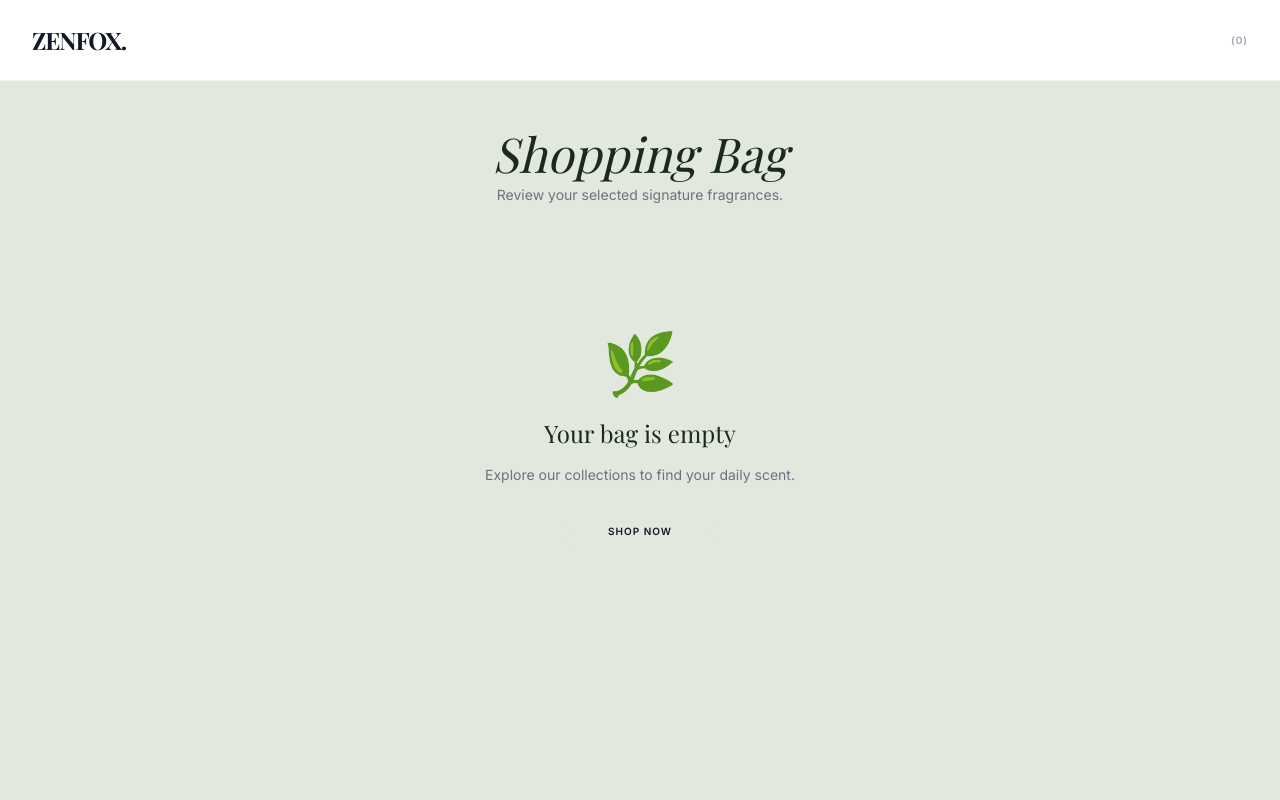
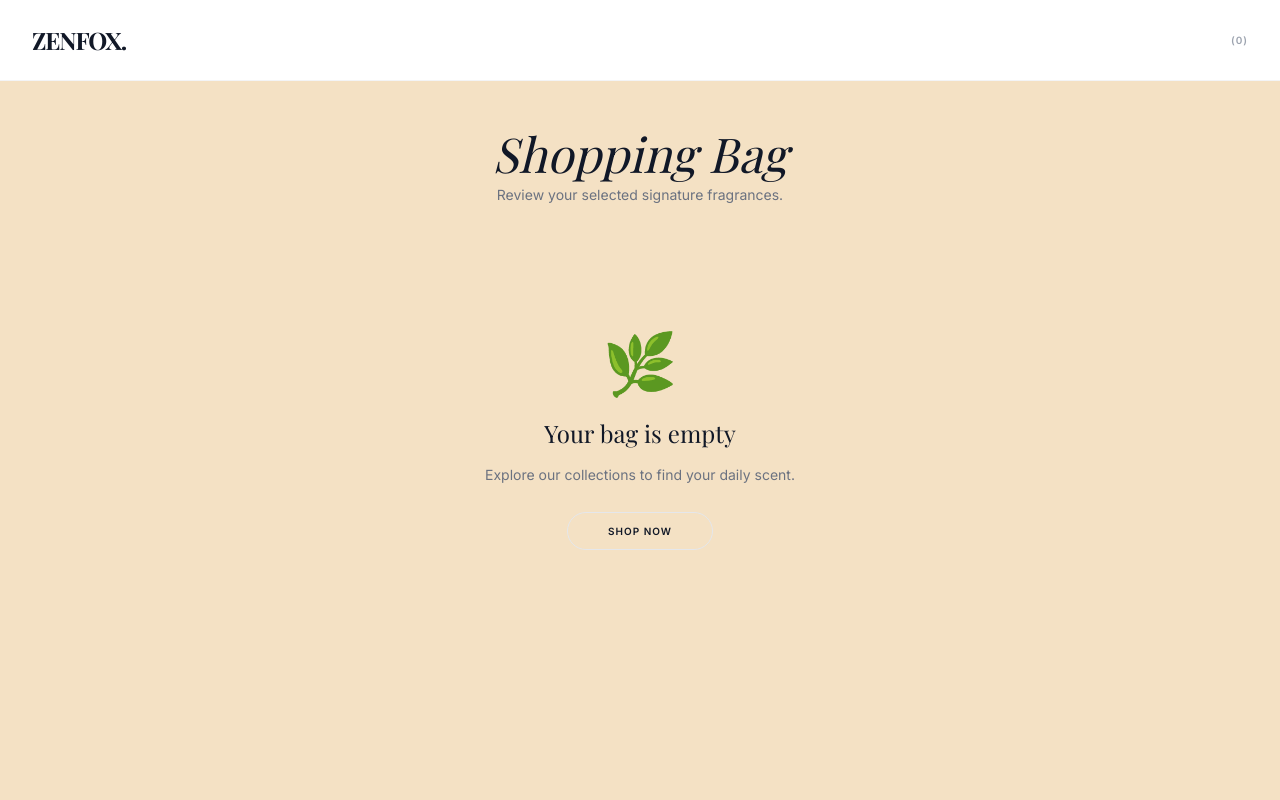
Before and after one commit to Hasan-cas/ecom, a Flask app: page /cart in a window 1280 px wide. Run offline with Flask 3, Linux system fonts and the light colour scheme; data that the repository does not hold is empty; some libraries are stand-ins or nearby versions; some web fonts are replaced.

Commit message:
Update cart.html

```diff
--- a/templates/cart.html
+++ b/templates/cart.html
@@ -7,15 +7,13 @@
     <script src="https://cdn.tailwindcss.com"></script>
     <link href="https://fonts.googleapis.com/css2?family=Playfair+Display:ital,wght@0,400;0,700;1,400&family=Inter:wght@300;400;500;600&display=swap" rel="stylesheet">
     <style>
-        :root { --sage: #e2e8dd; --dark-forest: #1a2b1a; }
+        :root { --khaki: #F4E1C4;}
         body { font-family: 'Inter', sans-serif; background-color: #fafaf9; }
         .serif { font-family: 'Playfair Display', serif; }
-        .bg-sage { background-color: var(--sage); }
-        .text-forest { color: var(--dark-forest); }
-        .bg-forest { background-color: var(--dark-forest); }
+        .bg-khaki { background-color: var(--khaki); }
     </style>
 </head>
-<body class="bg-sage text-gray-900 min-h-screen">
+<body class="bg-khaki text-gray-900 min-h-screen">
 
     <nav class="flex items-center justify-between px-8 py-6 bg-white border-b border-gray-100">
         <a href="/" class="text-2xl font-bold tracking-tighter serif">ZENFOX.</a>
```
